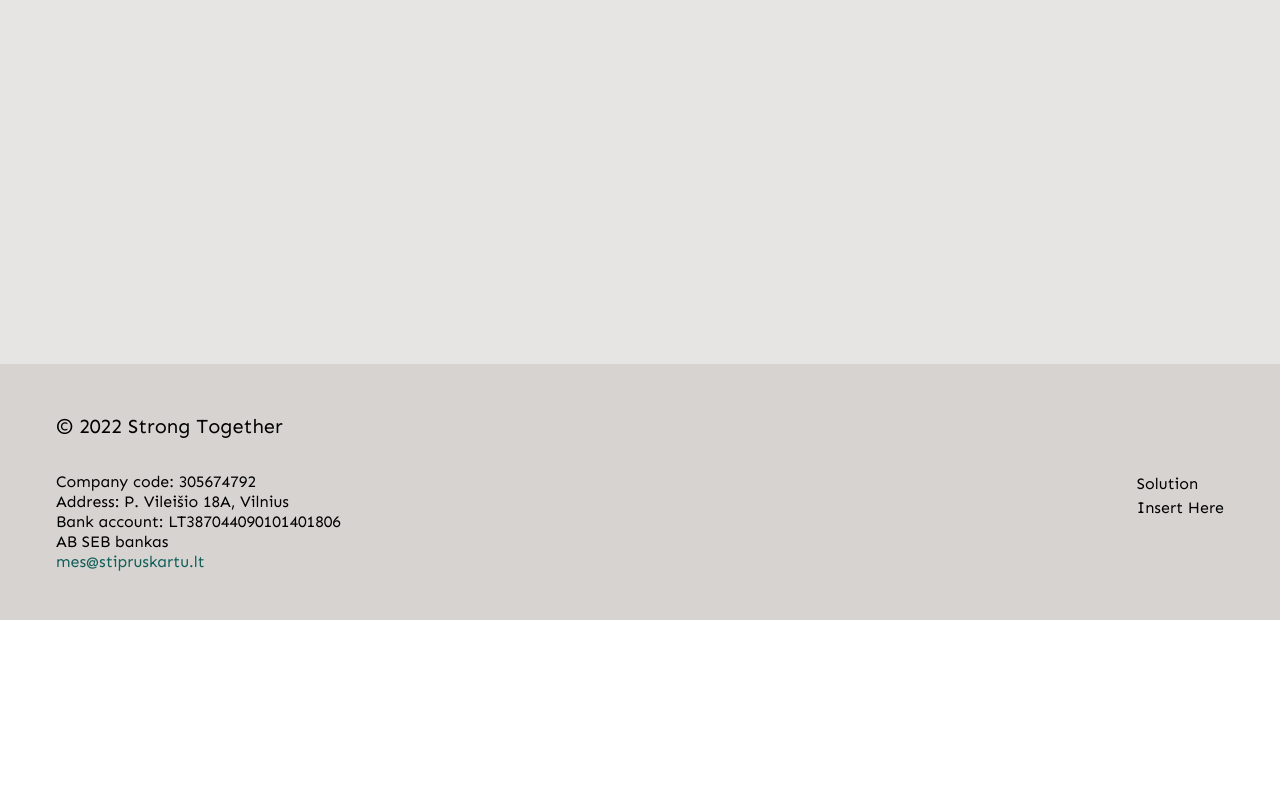
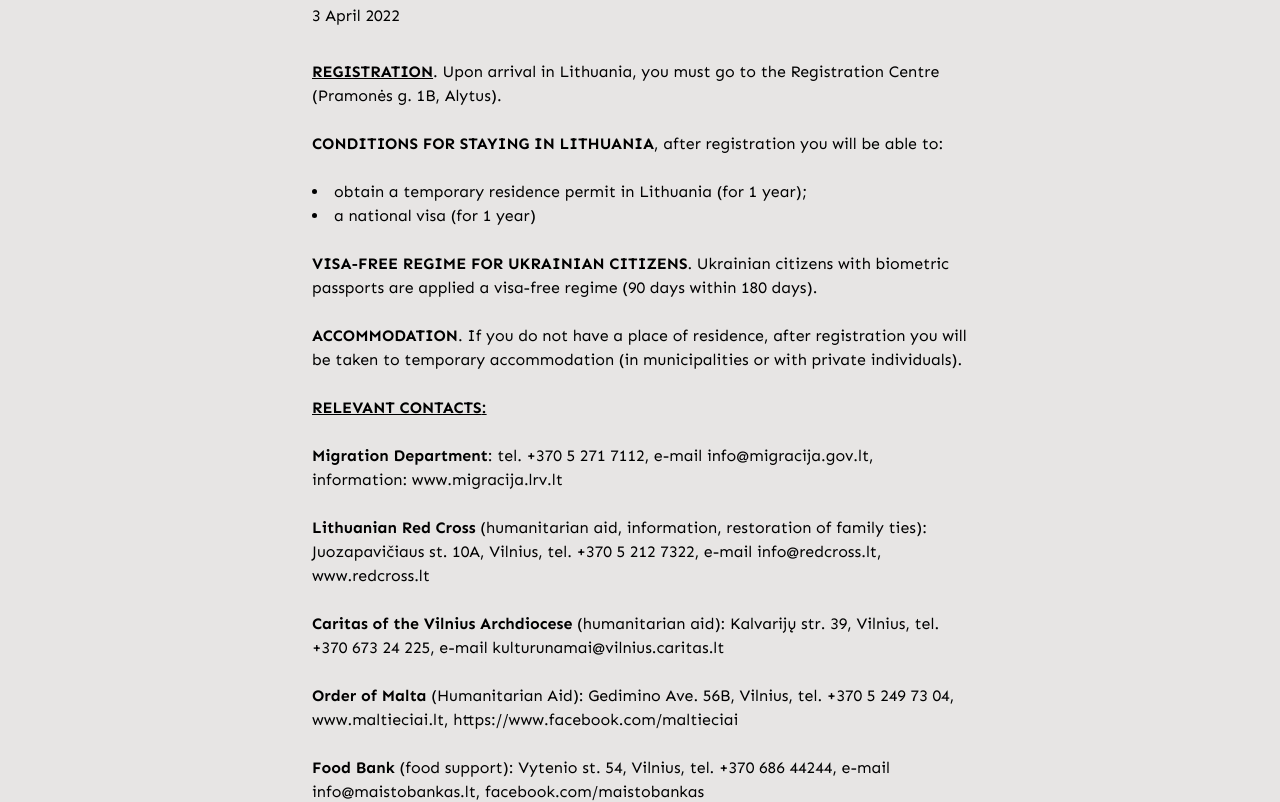
Before and after one commit to verden11/stiprus-kartu, a React (Vite) app: page /info-for-ukrainians in a window 1280 px wide. Shown: the part 180-982 px from the top of the page. Before the commit the page ends 800 px from the top, so only its background shows below. Built offline with nearby package versions, Linux system fonts and the light colour scheme.

Commit message:
chore: add more content

```diff
--- a/src/common/constants/index.ts
+++ b/src/common/constants/index.ts
@@ -1,5 +1,5 @@
 export enum Language {
-  Lithuanian = 'lt',
-  English = 'en',
-  Ukrainian = 'ua',
+  Lithuanian = 'lt-LT',
+  English = 'en-GB',
+  Ukrainian = 'uk-UA',
 }
--- a/src/pages/form-help/FormHelp.tsx
+++ b/src/pages/form-help/FormHelp.tsx
@@ -47,7 +47,7 @@ export const FormHelp = () => {
         <FormattedMessage id="fillTheForm" />
       </p>
       <p>
-        <FormattedMessage id="PersonalInfo" />
+        <FormattedMessage id="personalInfo" />
       </p>
 
       <form onSubmit={handleSubmit(onSubmit)} className="flex flex-1 flex-col py-6">
--- a/src/pages/info-for-ukrainians/InfoForUkrainians.tsx
+++ b/src/pages/info-for-ukrainians/InfoForUkrainians.tsx
@@ -1,12 +1,91 @@
-import { memo } from 'react';
+import { memo, useContext } from 'react';
 import { FormattedMessage } from 'react-intl';
+import { ProvidersContext } from '../../Providers';
 
 export const InfoForUkrainians = () => {
+  const { language } = useContext(ProvidersContext);
+  const time = new Intl.DateTimeFormat(language, { year: 'numeric', month: 'long', day: 'numeric' }).format(new Date());
   return (
-    <div>
-      <h1 className="font-bold text-3xl">
-        <FormattedMessage id="informationForUkrainian" />
-      </h1>
+    <div className="flex flex-1 justify-center">
+      <div className="max-w-[60%] px-6 md:px-14 pt-3">
+        <h1 className="font-bold text-3xl">
+          <FormattedMessage id="informationForUkrainian" />
+        </h1>
+        <p className="my-8">{time}</p>
+
+        <div>
+          <p className="my-6">
+            <strong className="uppercase underline">
+              <FormattedMessage id="info.registration" />
+            </strong>
+            . <FormattedMessage id="info.uponArrival" />.
+          </p>
+          <p className="my-6">
+            <strong className="uppercase">
+              <FormattedMessage id="info.condition" />
+            </strong>
+            , <FormattedMessage id="info.afterRegistration" />:
+          </p>
+          <ul className="list-disc list-inside">
+            <li>
+              <FormattedMessage id="info.permit" />;
+            </li>
+            <li>
+              <FormattedMessage id="info.visa" />
+            </li>
+          </ul>
+          <p className="my-6">
+            <strong className="uppercase">
+              <FormattedMessage id="info.visaRegime" />
+            </strong>
+            . <FormattedMessage id="info.biometric" />.
+          </p>
+          <p className="my-6">
+            <strong className="uppercase">
+              <FormattedMessage id="accommodation" />
+            </strong>
+            . <FormattedMessage id="info.noResidence" />.
+          </p>
+          <p className="my-6">
+            <strong className="uppercase underline">
+              <FormattedMessage id="info.contacts" />:
+            </strong>
+          </p>
+          <p className="my-6">
+            <strong>Migration Department</strong>: tel. +370 5 271 7112, e-mail{' '}
+            <a href="mailto:info@migracija.gov.lt">info@migracija.gov.lt</a>, information:{' '}
+            <a href="http://www.migracija.lrv.lt/">www.migracija.lrv.lt</a>
+          </p>
+          <p className="my-6">
+            <strong>Lithuanian Red Cross</strong> (humanitarian aid, information, restoration of family ties):
+            Juozapavičiaus st. 10A, Vilnius, tel. +370 5 212 7322, e-mail{' '}
+            <a href="mailto:info@redcross.lt">info@redcross.lt</a>,{' '}
+            <a href="http://www.redcross.lt/">www.redcross.lt</a>
+          </p>
+          <p className="my-6">
+            <strong>Caritas of the Vilnius Archdiocese </strong>(humanitarian aid): Kalvarijų str. 39, Vilnius, tel.
+            +370 673 24 225, e-mail <a href="mailto:kulturunamai@vilnius.caritas.lt">kulturunamai@vilnius.caritas.lt</a>
+          </p>
+          <p className="my-6">
+            <strong>Order of Malta</strong> (Humanitarian Aid): Gedimino Ave. 56B, Vilnius, tel. +370 5 249 73 04,{' '}
+            <a href="http://www.maltieciai.lt/">www.maltieciai.lt</a>,{' '}
+            <a href="https://www.facebook.com/maltieciai">https://www.facebook.com/maltieciai</a>
+          </p>
+          <p className="my-6">
+            <strong>Food Bank</strong> (food support): Vytenio st. 54, Vilnius, tel. +370 686 44244, e-mail{' '}
+            <a href="mailto:info@maistobankas.lt">info@maistobankas.lt</a>,{' '}
+            <a href="https://facebook.com/maistobankas">facebook.com/maistobankas</a>
+          </p>
+          <p className="my-6">
+            <strong>Save the children</strong> (help for children and pregnant women): Vilniaus st. 39, Vilnius, tel.
+            +370 5 261 0815, e-mail <a href="mailto:info@savethechildren.org">info@savethechildren.org</a>
+          </p>
+          <p className="my-6">
+            <strong>Accommodation for host families</strong>: tel. 1827,{' '}
+            <a href="http://www.stipruskartu.lt/">www.stipruskartu.lt</a>
+          </p>
+        </div>
+      </div>
     </div>
   );
 };
--- a/src/translations/en.json
+++ b/src/translations/en.json
@@ -1,55 +1,66 @@
 {
-  "home": "home",
-  "donate": "donate",
-  "news": "news",
-  "info": "info",
-  "strongTogether": "StrongTogether",
-  "strongTogether2": "Strong Together",
-  "solution": "Solution",
-  "fromLithuania": "from Lithuania",
-  "fromAbroad": "from abroad",
   "accommodationAgreement": "Accommodation agreement",
   "accommodationAgreementSubText": "The agreement is signed by a host and a person accepting accommodation.",
-  "downloadAgreement": "Download agreement",
-  "donateSubText": "Information to support the activities of the Volunteer Coordination Center",
-  "informationForUkrainian": "Information for ukrainian nationals and their family members",
-  "thankYou": "Thank you",
-  "volunteer": "volunteer",
-  "more": "more",
-  "temporaryHome": "We'll find you a temporary home in Lithuania (up to 3 months free)",
-  "fillTheForm": "Fill in the form, and our volunteers will take care of you.",
-  "PersonalInfo": "Personal info",
-  "form.required": "this field is required",
-  "form.fullName": "First and last name",
-  "form.email": "Email",
-  "form.phone": "Phone number",
-  "form.dob": "Date of birth",
-  "form.addressUA": "Address in Ukraine",
-  "form.sex": "Sex",
-  "form.nationality": "Nationality",
-  "footer.companyCode": "Company code",
-  "footer.address": "Address",
-  "footer.bankAccount": "Bank account",
-  "home.title": "Assistance for war refugees from Ukraine",
-  "home.card.refugee.title": "Fleeing war in Ukraine?",
-  "home.card.refugee.description": "We'll find you a temporary home in Lithuania. Sign up, and our volunteers will take care of you.",
-  "home.card.refugee.button": "Get help",
-  "home.card.volunteer.title": "Do you have a vacant flat, house, or room? Can you offer a ride?",
-  "home.card.volunteer.description": "Sign up to help people fleeing war in Ukraine.",
-  "home.card.volunteer.button.accommodation": "Offer accommodation",
-  "home.card.volunteer.button.ride": "Offer a ride from the border",
-  "home.statistics.title": "People in Lithuania have already offered:",
-  "home.statistics.placesToStay": "places to stay",
-  "home.statistics.ridesFromBorder": "rides from the border",
-  "home.banner.ukraineNeedsYou": "Ukraine needs you.",
-  "home.banner.strongTogether": "We're strong together!",
-  "home.banner.coordinationCenter": "National volunteer support coordination center",
-  "home.hashtag.strongTogether": "#StrongTogether is the initiative of the Pelėdos squad in the Lithuanian Riflemen's Union",
-  "news.link.more": "more",
-  "donate.company.name": "VŠĮ “Stiprūs kartu”",
-  "donate.company.code": "Company code:",
+  "donate": "donate",
   "donate.company.address": "Address: P. Vileišio 18A, Vilnius",
   "donate.company.bankAccount": "Bank account number:",
   "donate.company.bankName": "AB SEB bankas",
-  "donate.email": "mes@stipruskartu.lt"
+  "donate.company.code": "Company code:",
+  "donate.company.name": "VŠĮ “Stiprūs kartu”",
+  "donate.email": "mes@stipruskartu.lt",
+  "donateSubText": "Information to support the activities of the Volunteer Coordination Center",
+  "downloadAgreement": "Download agreement",
+  "fillTheForm": "Fill in the form, and our volunteers will take care of you.",
+  "footer.address": "Address",
+  "footer.bankAccount": "Bank account",
+  "footer.companyCode": "Company code",
+  "form.addressUA": "Address in Ukraine",
+  "form.dob": "Date of birth",
+  "form.email": "Email",
+  "form.fullName": "First and last name",
+  "form.nationality": "Nationality",
+  "form.phone": "Phone number",
+  "form.required": "this field is required",
+  "form.sex": "Sex",
+  "fromAbroad": "from abroad",
+  "fromLithuania": "from Lithuania",
+  "home": "home",
+  "home.banner.coordinationCenter": "National volunteer support coordination center",
+  "home.banner.strongTogether": "We're strong together!",
+  "home.banner.ukraineNeedsYou": "Ukraine needs you.",
+  "home.card.refugee.button": "Get help",
+  "home.card.refugee.description": "We'll find you a temporary home in Lithuania. Sign up, and our volunteers will take care of you.",
+  "home.card.refugee.title": "Fleeing war in Ukraine?",
+  "home.card.volunteer.button.accommodation": "Offer accommodation",
+  "home.card.volunteer.button.ride": "Offer a ride from the border",
+  "home.card.volunteer.description": "Sign up to help people fleeing war in Ukraine.",
+  "home.card.volunteer.title": "Do you have a vacant flat, house, or room? Can you offer a ride?",
+  "home.hashtag.strongTogether": "#StrongTogether is the initiative of the Pelėdos squad in the Lithuanian Riflemen's Union",
+  "home.statistics.placesToStay": "places to stay",
+  "home.statistics.ridesFromBorder": "rides from the border",
+  "home.statistics.title": "People in Lithuania have already offered:",
+  "home.title": "Assistance for war refugees from Ukraine",
+  "info": "info",
+  "info.accommodation": "accommodation",
+  "info.afterRegistration": "after registration you will be able to",
+  "info.biometric": "Ukrainian citizens with biometric passports are applied a visa-free regime (90 days within 180 days)",
+  "info.condition": "conditions for staying in lithuania",
+  "info.contacts": "relevant contacts",
+  "info.noResidence": "If you do not have a place of residence, after registration you will be taken to temporary accommodation (in municipalities or with private individuals)",
+  "info.permit": "obtain a temporary residence permit in Lithuania (for 1 year)",
+  "info.registration": "registration",
+  "info.uponArrival": "Upon arrival in Lithuania, you must go to the Registration Centre (Pramonės g. 1B, Alytus)",
+  "info.visa": "a national visa (for 1 year)",
+  "info.visaRegime": "visa-free regime for ukrainian citizens",
+  "informationForUkrainian": "Information for ukrainian nationals and their family members",
+  "more": "more",
+  "news": "news",
+  "news.link.more": "more",
+  "personalInfo": "Personal info",
+  "solution": "Solution",
+  "strongTogether": "StrongTogether",
+  "strongTogether2": "Strong Together",
+  "temporaryHome": "We'll find you a temporary home in Lithuania (up to 3 months free)",
+  "thankYou": "Thank you",
+  "volunteer": "volunteer"
 }
--- a/src/translations/lt.json
+++ b/src/translations/lt.json
@@ -1,35 +1,35 @@
 {
+  "accommodationAgreement": "Būsto panaudos sutartis",
+  "accommodationAgreementSubText": "Ši sutartis pasirašoma tarp būstą suteikiančio asmens ir būste apsigyvenančio asmens.",
+  "donate": "paremkite iniciatyvą",
+  "donateSubText": "Informacija, norintiems paremti savanorių koordinavimo centro veiklą:",
+  "downloadAgreement": "Atsisiųsti sutartį",
+  "fillTheForm": "Užpildykite anketą, ir mūsų savanoriai su jumis susisieks.",
+  "footer.address": "Adresas",
+  "footer.bankAccount": "Banko sąskaitos Nr.",
+  "footer.companyCode": "Įmonės kodas",
+  "form.addressUA": "Adresas Ukrainoje",
+  "form.dob": "Gimimo data",
+  "form.email": "El. paštas",
+  "form.fullName": "Vardas ir Pavardė",
+  "form.nationality": "Pilietybė",
+  "form.phone": "Telefono numeris",
+  "form.required": "Būtina užpildyti",
+  "form.sex": "Lytis",
+  "fromAbroad": "Iš užsienio",
+  "fromLithuania": "Iš Lietuvos",
   "home": "pagrindinis",
-  "donate": "paremkite iniciatyvą",
+  "home.hashtag.strongTogether": "#StiprūsKartu yra Lietuvos Šaulių sąjungos Pelėdų būrio iniciatyva",
+  "home.title": "Pagalba į Lietuvą atvykstantiems karo pabėgėliams",
+  "info": "informacija",
+  "informationForUkrainian": "Informacija Ukrainos piliečiams ir jų šeimos nariams",
+  "more": "daugiau",
   "news": "naujienos",
-  "info": "informacija",
+  "personalInfo": "Asmeninė informacija",
+  "solution": "Sprendimo partneris",
   "strongTogether": "StiprūsKartu",
   "strongTogether2": "Stiprūs Kartu",
-  "solution": "Sprendimo partneris",
-  "fromLithuania": "Iš Lietuvos",
-  "fromAbroad": "Iš užsienio",
-  "accommodationAgreement": "Būsto panaudos sutartis",
-  "accommodationAgreementSubText": "Ši sutartis pasirašoma tarp būstą suteikiančio asmens ir būste apsigyvenančio asmens.",
-  "downloadAgreement": "Atsisiųsti sutartį",
-  "donateSubText": "Informacija, norintiems paremti savanorių koordinavimo centro veiklą:",
-  "informationForUkrainian": "Informacija Ukrainos piliečiams ir jų šeimos nariams",
+  "temporaryHome": "Surasime jums laikinus namus Lietuvoje (3 mėn. nemokamai)",
   "thankYou": "Ačiū",
-  "volunteer": "savanoriauk",
-  "more": "daugiau",
-  "temporaryHome": "Surasime jums laikinus namus Lietuvoje (3 mėn. nemokamai)",
-  "fillTheForm": "Užpildykite anketą, ir mūsų savanoriai su jumis susisieks.",
-  "PersonalInfo": "Asmeninė informacija",
-  "form.required": "Būtina užpildyti",
-  "form.fullName": "Vardas ir Pavardė",
-  "form.email": "El. paštas",
-  "form.phone": "Telefono numeris",
-  "form.dob": "Gimimo data",
-  "form.addressUA": "Adresas Ukrainoje",
-  "form.sex": "Lytis",
-  "form.nationality": "Pilietybė",
-  "footer.companyCode": "Įmonės kodas",
-  "footer.address": "Adresas",
-  "footer.bankAccount": "Banko sąskaitos Nr.",
-  "home.title": "Pagalba į Lietuvą atvykstantiems karo pabėgėliams",
-  "home.hashtag.strongTogether": "#StiprūsKartu yra Lietuvos Šaulių sąjungos Pelėdų būrio iniciatyva"
+  "volunteer": "savanoriauk"
 }
--- a/src/translations/ua.json
+++ b/src/translations/ua.json
@@ -1,33 +1,33 @@
 {
+  "accommodationAgreement": "Договір на проживання",
+  "accommodationAgreementSubText": "Договір має бути підписаний власником та особою, що планує проживати.",
+  "donate": "допомогти фінансово",
+  "donateSubText": "Інформація для підтримки діяльності Волонтерського координаційного центру:",
+  "downloadAgreement": "Завантажити договір",
+  "fillTheForm": "Заповніть відповідну форму, і наші волонтери подбають про Вас.",
+  "footer.address": "Адреса",
+  "footer.bankAccount": "Банківський рахунок",
+  "footer.companyCode": "Код підприємства або організації",
+  "form.addressUA": "Місце проживання в Україні",
+  "form.dob": "Дата народження",
+  "form.email": "Електронна адреса",
+  "form.fullName": "Ім'я та Прізвище",
+  "form.nationality": "Громадянство",
+  "form.phone": "Номер телефону",
+  "form.required": "Обов'язкове поле",
+  "form.sex": "Стать",
+  "fromAbroad": "з-за кордону",
+  "fromLithuania": "з Литви",
   "home": "головна",
-  "donate": "допомогти фінансово",
+  "info": "інформація",
+  "informationForUkrainian": "Інформація для громадян україни та членів їхніх сімей",
+  "more": "Інший",
   "news": "новини",
-  "info": "інформація",
+  "personalInfo": "Особиста інформація",
+  "solution": "Рішення",
   "strongTogether": "СильнішіРазом",
   "strongTogether2": "Сильніші Разом",
-  "solution": "Рішення",
-  "fromLithuania": "з Литви",
-  "fromAbroad": "з-за кордону",
-  "accommodationAgreement": "Договір на проживання",
-  "accommodationAgreementSubText": "Договір має бути підписаний власником та особою, що планує проживати.",
-  "downloadAgreement": "Завантажити договір",
-  "donateSubText": "Інформація для підтримки діяльності Волонтерського координаційного центру:",
-  "informationForUkrainian": "Інформація для громадян україни та членів їхніх сімей",
+  "temporaryHome": "Можемо запропонувати тимчасовий безкоштовний притулок (до 3 місяців)",
   "thankYou": "Дякую",
-  "volunteer": "зголошуватися",
-  "more": "Інший",
-  "temporaryHome": "Можемо запропонувати тимчасовий безкоштовний притулок (до 3 місяців)",
-  "fillTheForm": "Заповніть відповідну форму, і наші волонтери подбають про Вас.",
-  "PersonalInfo": "Особиста інформація",
-  "form.required": "Обов'язкове поле",
-  "form.fullName": "Ім'я та Прізвище",
-  "form.email": "Електронна адреса",
-  "form.phone": "Номер телефону",
-  "form.dob": "Дата народження",
-  "form.addressUA": "Місце проживання в Україні",
-  "form.sex": "Стать",
-  "form.nationality": "Громадянство",
-  "footer.companyCode": "Код підприємства або організації",
-  "footer.address": "Адреса",
-  "footer.bankAccount": "Банківський рахунок"
+  "volunteer": "зголошуватися"
 }
```
Also changed, not shown: src/common/header/Header.tsx (+19 -7 lines).
